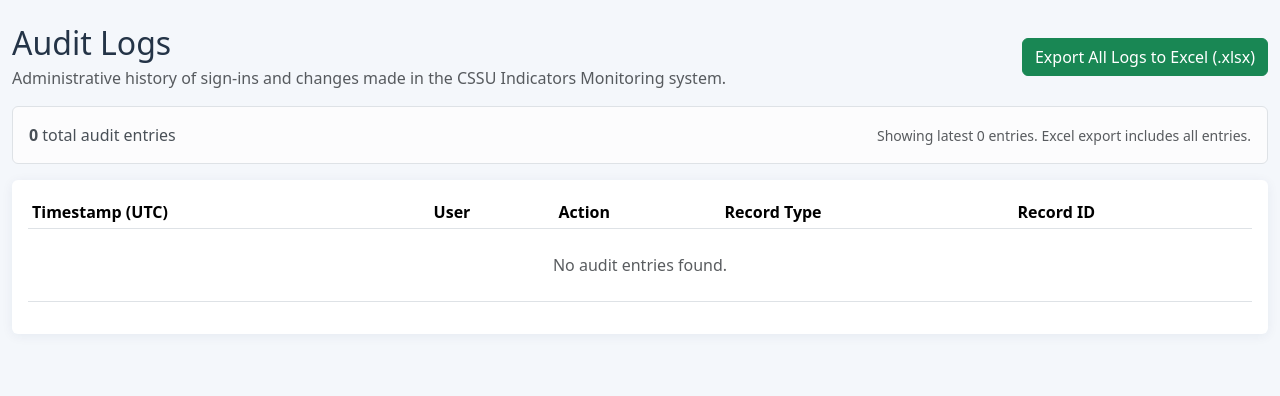
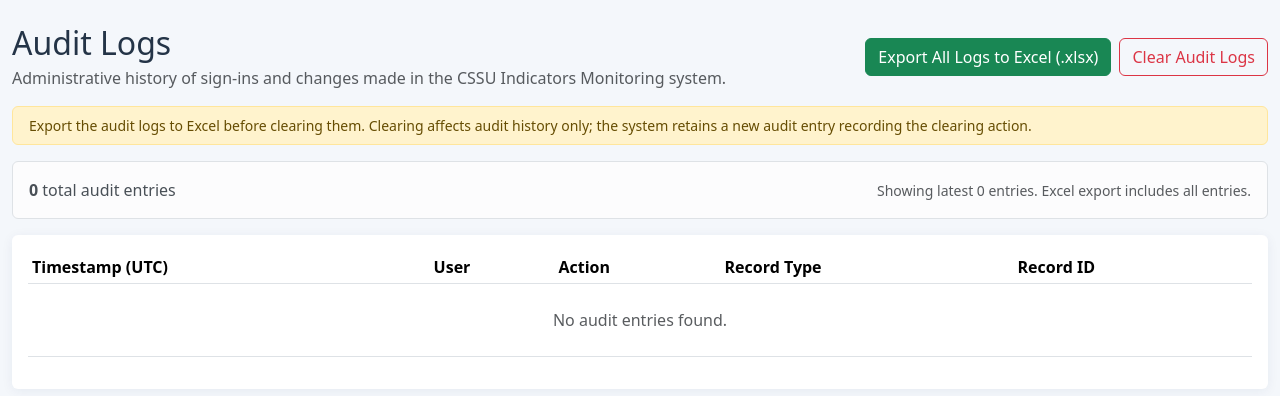
Before and after one commit to DosbrosHQ/CSSU-Task-Monitoring-System, a Flask app: page /admin/audit in a window 1280 px wide. Shown: the part 80-476 px from the top of the page. Run offline with Flask 3, Linux system fonts and the light colour scheme; a user stored in the database is signed in; data that the repository does not hold is empty; some libraries are stand-ins or nearby versions.

Commit message:
Add confirmed audit-log-only clearing after Excel export

```diff
--- a/app.py
+++ b/app.py
@@ -538,6 +538,16 @@ def audit_page():
     total = AuditLog.query.count()
     return render_template('audit.html', items=items, total=total)
 
+@app.route('/admin/audit/clear', methods=['POST'])
+@admin_required
+def clear_audit_logs():
+    deleted_count = AuditLog.query.count()
+    AuditLog.query.delete(synchronize_session=False)
+    db.session.commit()
+    audit('Cleared '+str(deleted_count)+' audit log entries after Excel export','audit_log_clear',None)
+    flash(str(deleted_count)+' audit log entries cleared. The clearing action was retained in the audit history.','success')
+    return redirect(url_for('audit_page'))
+
 @app.route('/admin/audit/export.xlsx')
 @admin_required
 def export_audit_excel():
--- a/templates/audit.html
+++ b/templates/audit.html
@@ -1,4 +1,4 @@
 {% extends 'base.html' %}{% block content %}
-<div class="d-flex flex-wrap justify-content-between align-items-center gap-2 mb-3"><div><h2 class="mb-1">Audit Logs</h2><div class="text-muted">Administrative history of sign-ins and changes made in the CSSU Indicators Monitoring system.</div></div><a class="btn btn-success" href="{{url_for('export_audit_excel')}}">Export All Logs to Excel (.xlsx)</a></div>
-<div class="alert alert-light border d-flex flex-wrap justify-content-between align-items-center"><span><strong>{{total}}</strong> total audit entries</span><span class="text-muted small">Showing latest {{items|length}} entries. Excel export includes all entries.</span></div>
+<div class="d-flex flex-wrap justify-content-between align-items-center gap-2 mb-3"><div><h2 class="mb-1">Audit Logs</h2><div class="text-muted">Administrative history of sign-ins and changes made in the CSSU Indicators Monitoring system.</div></div><div class="d-flex flex-wrap gap-2"><a class="btn btn-success" href="{{url_for('export_audit_excel')}}">Export All Logs to Excel (.xlsx)</a><form method="post" action="{{url_for('clear_audit_logs')}}" onsubmit="return confirm('This will permanently clear all existing audit log entries. Export the logs to Excel first. A new audit entry recording this clearing action will be retained. Continue?');">{{csrf_token()|safe if false else ''}}<input type="hidden" name="csrf_token" value="{{ csrf_token() }}"><button type="submit" class="btn btn-outline-danger">Clear Audit Logs</button></form></div></div>
+<div class="alert alert-warning py-2 small mb-3">Export the audit logs to Excel before clearing them. Clearing affects audit history only; the system retains a new audit entry recording the clearing action.</div><div class="alert alert-light border d-flex flex-wrap justify-content-between align-items-center"><span><strong>{{total}}</strong> total audit entries</span><span class="text-muted small">Showing latest {{items|length}} entries. Excel export includes all entries.</span></div>
 <div class="card p-3"><div class="table-responsive"><table class="table table-hover table-sm align-middle"><thead><tr><th>Timestamp (UTC)</th><th>User</th><th>Action</th><th>Record Type</th><th>Record ID</th></tr></thead><tbody>{% for x in items %}<tr><td class="text-nowrap">{{x.timestamp.strftime('%Y-%m-%d %H:%M:%S') if x.timestamp else ''}}</td><td>{{x.user.full_name if x.user else 'System'}}</td><td>{{x.action}}</td><td>{{x.record_type or '—'}}</td><td>{{x.record_id if x.record_id is not none else '—'}}</td></tr>{% else %}<tr><td colspan="5" class="text-center text-muted py-4">No audit entries found.</td></tr>{% endfor %}</tbody></table></div></div>{% endblock %}
```
